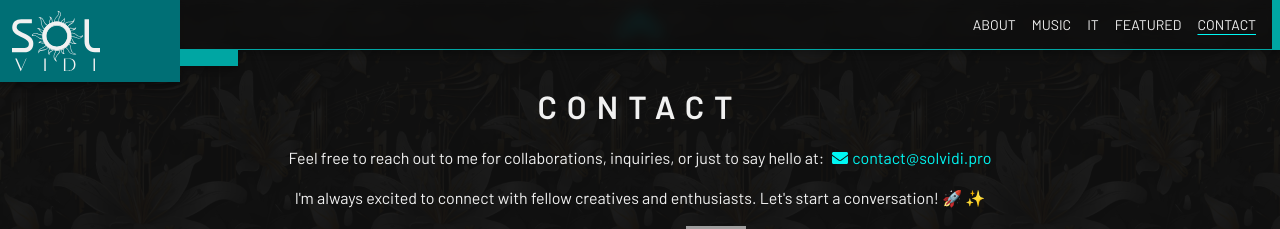
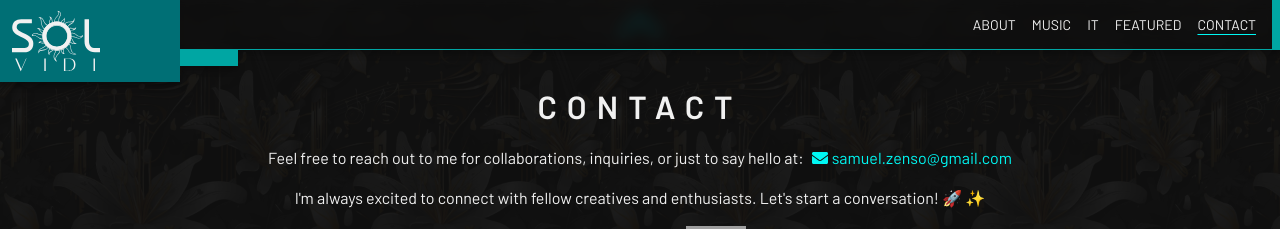
Before and after one commit to solvidini/solvidi, a Next.js app: page /us/contact in a window 1280 px wide. Shown: the top 229 px of the page. Built offline with nearby package versions, Linux system fonts and the light colour scheme; grey boxes are pictures that could not be loaded; what tailwindcss-3d would draw is missing.

Commit message:
feat: updated about and contact info

```diff
--- a/package.json
+++ b/package.json
@@ -1,6 +1,6 @@
 {
 	"name": "solvidi",
-	"author": "Sol contact@solvidi.pro",
+	"author": "Sol samuel.zenso@gmail.com",
 	"version": "1.2.0",
 	"private": true,
 	"scripts": {
--- a/src/app/[lang]/_components/Toolbar.tsx
+++ b/src/app/[lang]/_components/Toolbar.tsx
@@ -31,7 +31,7 @@ export const Toolbar = () => {
 				)}
 				href={getLocaleUrl("/")}
 			>
-				<SolvidiSVG className="fade-in fill-white w-[90px] max-h-full ml-sm transition-transform hover:scale-[1.1]" />
+				<SolvidiSVG className="fade-in fill-white w-[90px] max-h-full ml-sm transition-transform hover:scale-[1.05]" />
 			</Link>
 			<div className="max-w-con-max h-full mx-auto pl-md pr-xs sm:pl-xl sm:pr-md flex items-center justify-between gap-lg">
 				<div className="hidden md:block fade-in ml-auto">
--- a/src/app/[lang]/contact/page.tsx
+++ b/src/app/[lang]/contact/page.tsx
@@ -24,9 +24,9 @@ export default async function Contact({
 						<p className="text-left mr-2">{d.contact.description[0]}</p>
 						<ExternalLink
 							className="text-tertiary hover:text-highlight inline-flex items-center"
-							to="mailto:contact@solvidi.pro"
+							to="mailto:samuel.zenso@gmail.com"
 						>
-							<FaEnvelope className="mr-1" /> contact@solvidi.pro
+							<FaEnvelope className="mr-1" /> samuel.zenso@gmail.com
 						</ExternalLink>
 					</div>
 					<p className="text-left xs:text-center">
```
Also changed, not shown: public/solvidi-1.jpeg (added), public/solvidi.jpeg.
